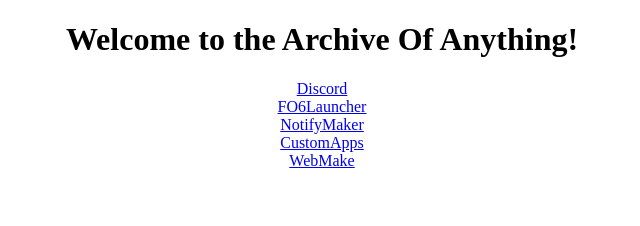
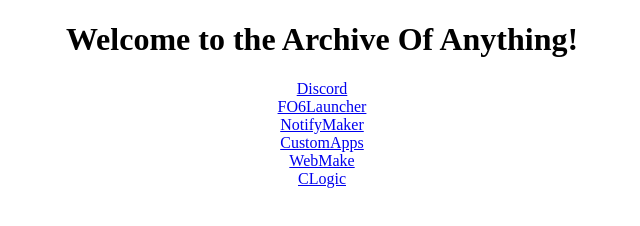
Before and after one commit to ArchiveOfAnything/ArchiveOfAnything.github.io, a plain HTML site: page index.html in a window 1280 px wide. Shown: the full height of the page, 318-958 px from the left. Drawn offline with Linux system fonts and the light colour scheme.

Commit message:
clogic_classic_4_0

```diff
--- a/index.html
+++ b/index.html
@@ -58,6 +58,15 @@
 
 				</A>
 
+				<br>
+
+				<a href="https://ArchiveOfAnything.github.io/CLogic">
+
+					CLogic<!--  Classic -->
+
+				</A>
+
+
 			</div>
 
 		</body>
```
